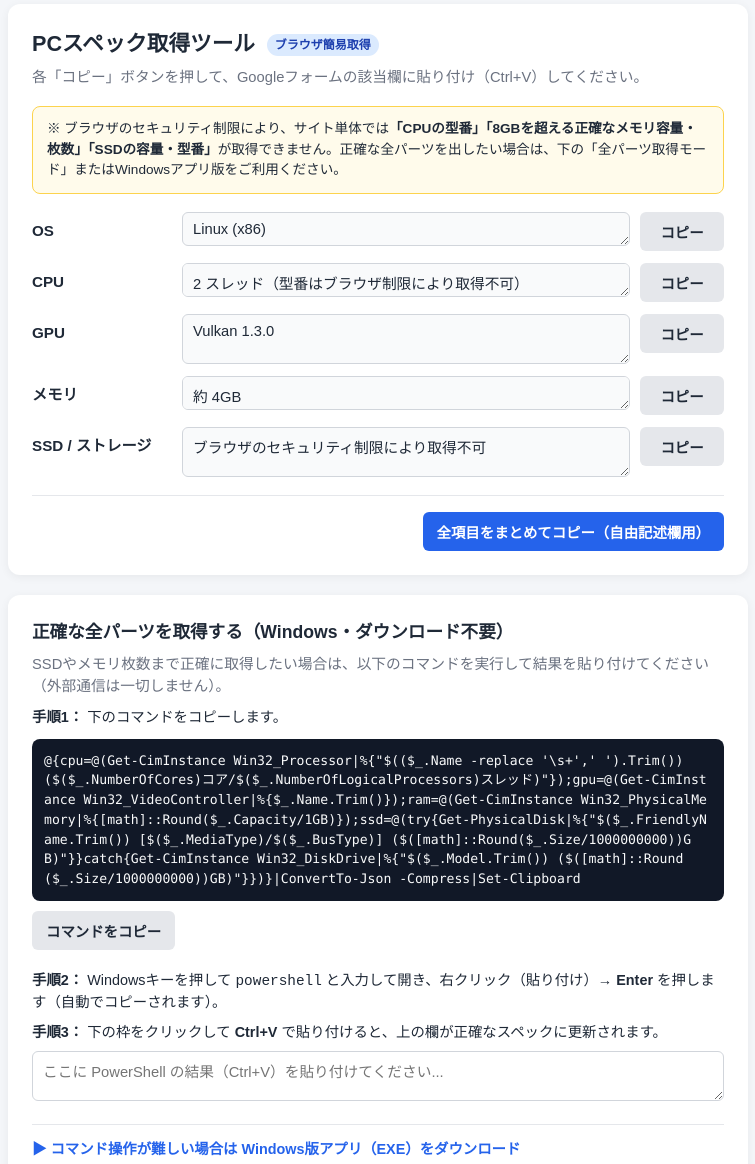
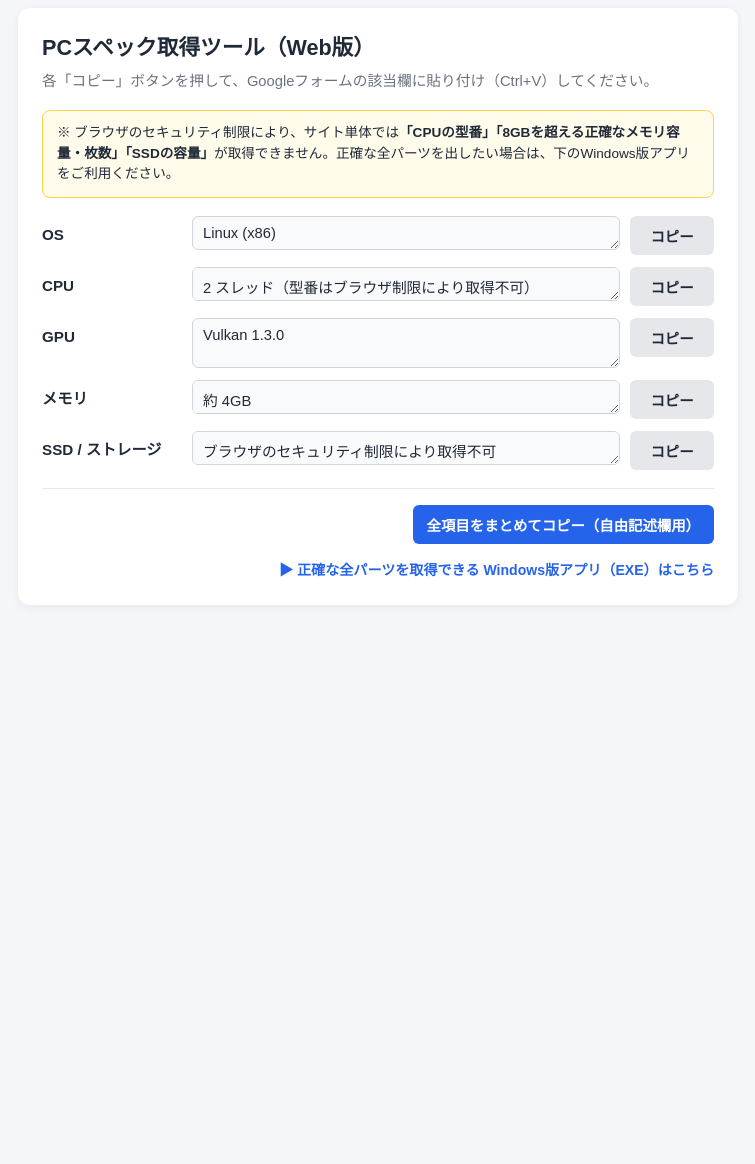
Before and after one commit to yuchike/PC-, a plain HTML site: page index.html in a window 1280 px wide. Shown: the part 20-1184 px from the top of the page, without its empty margins (262-1017 px from the left). After the commit the page ends 800 px from the top, so only its background shows below. Drawn offline with Linux system fonts and the light colour scheme.

Commit message:
Update index.html

```diff
--- a/index.html
+++ b/index.html
@@ -24,10 +24,10 @@
       background: var(--bg);
       color: var(--text);
       line-height: 1.5;
-      padding: 24px 16px;
+      padding: 28px 16px;
     }
     .container {
-      max-width: 740px;
+      max-width: 720px;
       margin: 0 auto;
     }
     .card {
@@ -35,7 +35,6 @@
       border-radius: 12px;
       padding: 24px;
       box-shadow: 0 2px 10px rgba(0, 0, 0, 0.06);
-      margin-bottom: 20px;
     }
     h1 {
       margin: 0 0 6px;
@@ -117,47 +116,27 @@
       font-size: 0.9rem;
       min-height: 1.4em;
     }
-    .badge {
-      display: inline-block;
-      background: #dbeafe;
-      color: #1e40af;
-      font-size: 0.75rem;
-      padding: 2px 8px;
-      border-radius: 999px;
-      margin-left: 6px;
-      vertical-align: middle;
+    .footer-link {
+      margin-top: 16px;
+      text-align: right;
+      font-size: 0.88rem;
     }
-    .cmd-box {
-      background: #111827;
-      color: #f9fafb;
-      padding: 12px;
-      border-radius: 8px;
-      font-family: Consolas, monospace;
-      font-size: 0.82rem;
-      overflow-x: auto;
-      white-space: pre-wrap;
-      word-break: break-all;
-      margin: 10px 0;
-    }
-    .step { font-size: 0.9rem; margin: 8px 0; }
-    .exe-link {
-      display: inline-block;
+    .footer-link a {
       color: var(--primary);
       text-decoration: none;
       font-weight: bold;
-      font-size: 0.9rem;
     }
-    .exe-link:hover { text-decoration: underline; }
+    .footer-link a:hover { text-decoration: underline; }
   </style>
 </head>
 <body>
   <div class="container">
     <div class="card">
-      <h1>PCスペック取得ツール <span class="badge" id="modeBadge">ブラウザ簡易取得</span></h1>
+      <h1>PCスペック取得ツール（Web版）</h1>
       <p class="subtitle">各「コピー」ボタンを押して、Googleフォームの該当欄に貼り付け（Ctrl+V）してください。</p>
 
-      <div class="notice" id="browserNotice">
-        ※ ブラウザのセキュリティ制限により、サイト単体では<strong>「CPUの型番」「8GBを超える正確なメモリ容量・枚数」「SSDの容量・型番」</strong>が取得できません。正確な全パーツを出したい場合は、下の「全パーツ取得モード」またはWindowsアプリ版をご利用ください。
+      <div class="notice">
+        ※ ブラウザのセキュリティ制限により、サイト単体では<strong>「CPUの型番」「8GBを超える正確なメモリ容量・枚数」「SSDの容量」</strong>が取得できません。正確な全パーツを出したい場合は、下のWindows版アプリをご利用ください。
       </div>
 
       <div class="row">
@@ -186,7 +165,7 @@
 
       <div class="row">
         <div class="label">SSD / ストレージ</div>
-        <textarea id="ssdVal" rows="2" readonly></textarea>
+        <textarea id="ssdVal" rows="1" readonly></textarea>
         <button class="btn-copy" onclick="copyField('ssdVal', 'SSD')">コピー</button>
       </div>
 
@@ -194,25 +173,10 @@
         <div class="status" id="statusMsg"></div>
         <button class="btn-primary" onclick="copyAll()">全項目をまとめてコピー（自由記述欄用）</button>
       </div>
-    </div>
 
-    <div class="card">
-      <h2 style="margin:0 0 8px; font-size:1.1rem;">正確な全パーツを取得する（Windows・ダウンロード不要）</h2>
-      <p class="subtitle" style="margin-bottom:10px;">
-        SSDやメモリ枚数まで正確に取得したい場合は、以下のコマンドを実行して結果を貼り付けてください（外部通信は一切しません）。
-      </p>
-
-      <div class="step"><strong>手順1：</strong> 下のコマンドをコピーします。</div>
-      <div class="cmd-box" id="psCmd">@{cpu=@(Get-CimInstance Win32_Processor|%{"$(($_.Name -replace '\s+',' ').Trim()) ($($_.NumberOfCores)コア/$($_.NumberOfLogicalProcessors)スレッド)"});gpu=@(Get-CimInstance Win32_VideoController|%{$_.Name.Trim()});ram=@(Get-CimInstance Win32_PhysicalMemory|%{[math]::Round($_.Capacity/1GB)});ssd=@(try{Get-PhysicalDisk|%{"$($_.FriendlyName.Trim()) [$($_.MediaType)/$($_.BusType)] ($([math]::Round($_.Size/1000000000))GB)"}}catch{Get-CimInstance Win32_DiskDrive|%{"$($_.Model.Trim()) ($([math]::Round($_.Size/1000000000))GB)"}})}|ConvertTo-Json -Compress|Set-Clipboard</div>
-      <button class="btn-copy" onclick="copyField('psCmd', 'コマンド')" style="margin-bottom:12px;">コマンドをコピー</button>
-
-      <div class="step"><strong>手順2：</strong> Windowsキーを押して <code>powershell</code> と入力して開き、右クリック（貼り付け）→ <strong>Enter</strong> を押します（自動でコピーされます）。</div>
-      <div class="step"><strong>手順3：</strong> 下の枠をクリックして <strong>Ctrl+V</strong> で貼り付けると、上の欄が正確なスペックに更新されます。</div>
-      <textarea id="pasteArea" rows="2" placeholder="ここに PowerShell の結果（Ctrl+V）を貼り付けてください..." style="background:#fff;"></textarea>
-
-      <div style="margin-top:16px; padding-top:12px; border-top:1px solid #e5e7eb;">
-        <a class="exe-link" href="https://github.com/yuchike/PC-/releases" target="_blank" rel="noopener">
-          ▶ コマンド操作が難しい場合は Windows版アプリ（EXE）をダウンロード
+      <div class="footer-link">
+        <a href="https://github.com/yuchike/PC-/releases" target="_blank" rel="noopener">
+          ▶ 正確な全パーツを取得できる Windows版アプリ（EXE）はこちら
         </a>
       </div>
     </div>
@@ -244,24 +208,23 @@
     }
 
     function copyField(id, label) {
-      const el = document.getElementById(id);
-      const val = (el.value !== undefined ? el.value : el.textContent).trim();
+      const val = document.getElementById(id).value.trim();
       copyText(val, label);
     }
 
     function copyAll() {
       const lines = [
+        `OS: ${document.getElementById("osVal").value.trim()}`,
         `CPU: ${document.getElementById("cpuVal").value.trim()}`,
         `GPU: ${document.getElementById("gpuVal").value.trim()}`,
         `メモリ: ${document.getElementById("ramVal").value.trim()}`,
-        `SSD: ${document.getElementById("ssdVal").value.trim().replace(/\n/g, " / ")}`
+        `SSD: ${document.getElementById("ssdVal").value.trim()}`
       ];
       copyText(lines.join("\n"), "全項目");
     }
 
     function cleanGpuName(raw) {
       if (!raw) return "取得不可";
-      // Chrome/Edgeの "ANGLE (NVIDIA, NVIDIA GeForce RTX 4070 (0x...) Direct3D11...)" を見やすく整形
       const m = raw.match(/^ANGLE\s*\([^,]+,\s*([^,()]+)/i);
       if (m && m[1]) {
         return m[1].replace(/Direct3D.*$/i, "").trim();
@@ -323,46 +286,6 @@
       document.getElementById("ssdVal").value = "ブラウザのセキュリティ制限により取得不可";
     }
 
-    // PowerShell結果の貼り付け解析
-    document.getElementById("pasteArea").addEventListener("input", (e) => {
-      const raw = e.target.value.trim();
-      if (!raw) return;
-      try {
-        const data = JSON.parse(raw);
-        if (data.cpu) {
-          const cpus = Array.isArray(data.cpu) ? data.cpu : [data.cpu];
-          document.getElementById("cpuVal").value = cpus.join(" / ");
-        }
-        if (data.gpu) {
-          const gpus = Array.isArray(data.gpu) ? data.gpu : [data.gpu];
-          document.getElementById("gpuVal").value = gpus.join(" / ");
-        }
-        if (data.ram) {
-          const rams = Array.isArray(data.ram) ? data.ram : [data.ram];
-          const total = rams.reduce((a, b) => a + Number(b || 0), 0);
-          const unique = [...new Set(rams)];
-          const detail = unique.length === 1 ? `${unique[0]}GB×${rams.length}枚` : `${rams.map(r => r + "GB").join("+")} / ${rams.length}枚`;
-          document.getElementById("ramVal").value = `${total}GB (${detail})`;
-        }
-        if (data.ssd) {
-          const ssds = Array.isArray(data.ssd) ? data.ssd : [data.ssd];
-          document.getElementById("ssdVal").value = ssds.map(s => {
-            return s.replace(/\((\d+)GB\)/, (_, gb) => {
-              const n = Number(gb);
-              return n >= 1000 ? `(${(n / 1000).toFixed(n % 1000 === 0 ? 0 : 1)}TB)` : `(${n}GB)`;
-            });
-          }).join("\n");
-        }
-        document.getElementById("modeBadge").textContent = "全パーツ取得済み";
-        document.getElementById("modeBadge").style.background = "#d1fae5";
-        document.getElementById("modeBadge").style.color = "#065f46";
-        document.getElementById("browserNotice").style.display = "none";
-        showStatus("✓ 正確なスペックを読み込みました！");
-      } catch {
-        // JSON以外は無視
-      }
-    });
-
     initBrowserSpecs();
   </script>
 </body>
```
